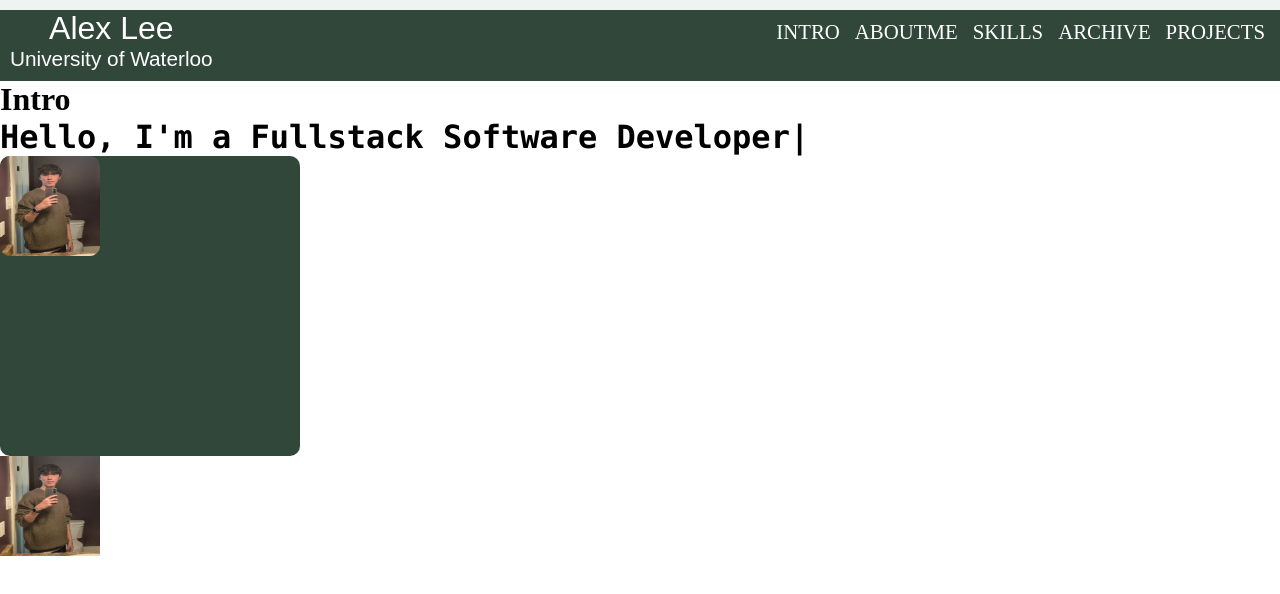
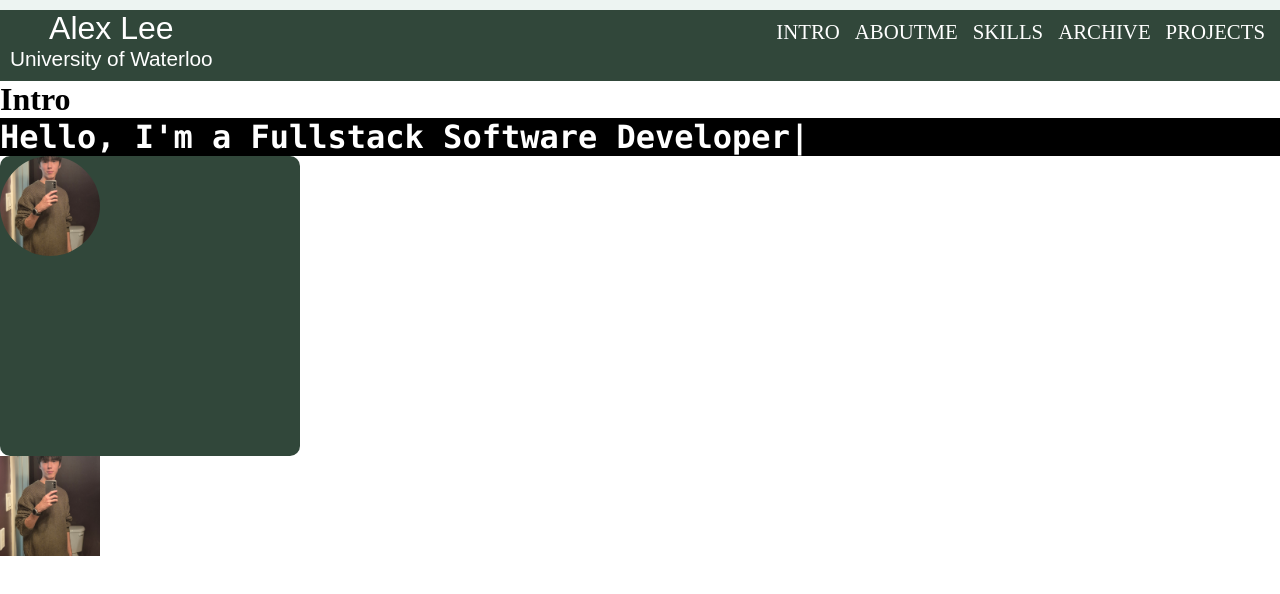
Before and after one commit to 1128alex/alex-lee, a React (Create React App) app: page / in a window 1280 px wide. Shown: the top 594 px of the page. Built offline with nearby package versions, Linux system fonts and the light colour scheme.

Commit message:
Design changes

```diff
--- a/src/assets/scss/section/_intro.scss
+++ b/src/assets/scss/section/_intro.scss
@@ -3,5 +3,7 @@
 }
 
 #code {
+    background-color: black;
+    color: white;
     font-family: Consolas, Monaco, Lucida Console, Liberation Mono, DejaVu Sans Mono, Bitstream Vera Sans Mono, Courier New;
 }
--- a/src/components/Intro.jsx
+++ b/src/components/Intro.jsx
@@ -67,7 +67,9 @@ const Intro = () => {
                         width: 100,
                         height: 100,
                         backgroundColor: "#EDF4F2",
-                        borderRadius: 10,
+                        // borderRadius: 10,
+                        borderRadius: 50,
+                        objectFit: "cover",
                     }}
                     src={about}
                 />
@@ -90,6 +92,7 @@ const Intro = () => {
                     height: 100,
                     backgroundColor: "#f5f5f5",
                     borderRadius: 5,
+                    objectFit: "cover",
                 }}
                 src={about}
             />
```
